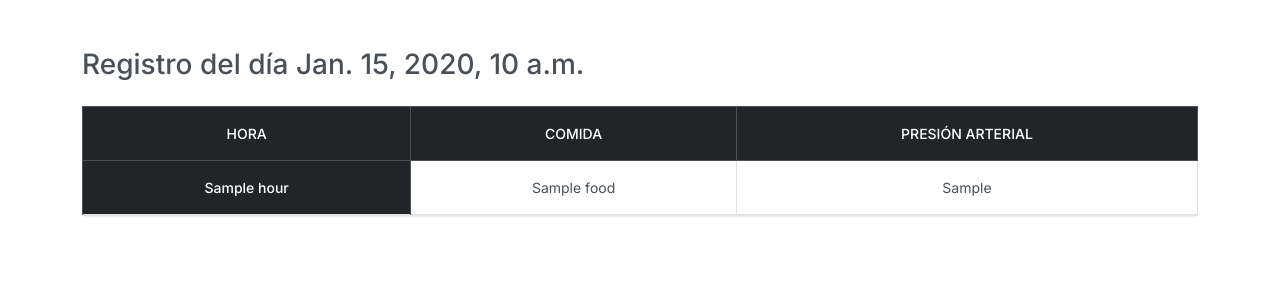
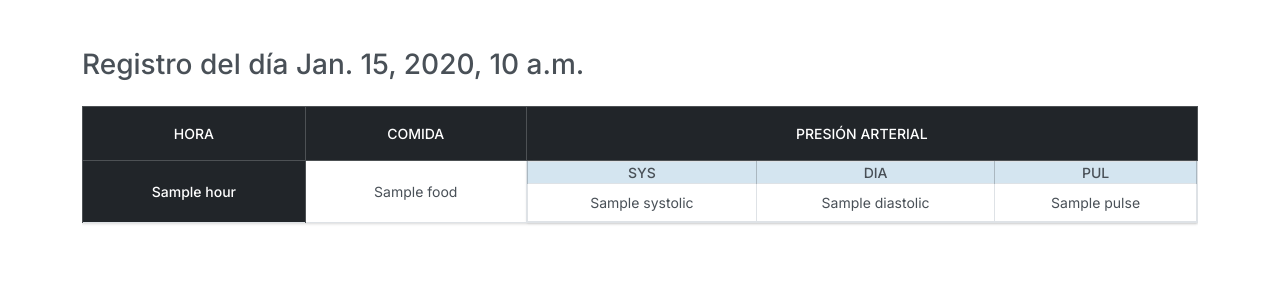
Before and after one commit to samir04m/pulselog, a Django app: template templates/core/daily_log.html in a window 1280 px wide. Shown: the part 56-356 px from the top of the page. Run offline with Django 5.2, Linux system fonts and the light colour scheme; the template is opened without the code that fills it: most values are stand-ins (such as "Sample title", 1, 10 or a date in 2020); some libraries are stand-ins or nearby versions.

Commit message:
Improves blood pressure visualization

```diff
--- a/core/views.py
+++ b/core/views.py
@@ -105,7 +105,8 @@ def check_daily_log(request, date):
     for bp in bloodPressureLogs:
         local_date = localtime(bp.date)
         hour = local_date.hour
-        bp_by_hour[hour].append(f"{bp.systolic}, {bp.diastolic}, {bp.pulse}")
+        # bp_by_hour[hour].append(f"{bp.systolic}, {bp.diastolic}, {bp.pulse}")
+        bp_by_hour[hour].append(bp)
 
     for food in foodLogs:
         local_date = localtime(food.date)
--- a/static/css/myStyles.css
+++ b/static/css/myStyles.css
@@ -1,3 +1,13 @@
 .form-control {
     font-size: 16px !important;
 }
+
+td.table-yellow {
+    background-color: yellow !important;
+    color: black;
+}
+
+td.table-red {
+    background-color: red !important;
+    color: white;
+}
--- a/templates/core/daily_log.html
+++ b/templates/core/daily_log.html
@@ -26,10 +26,25 @@
                                 <div class="text-muted small">—</div>
                             {% endif %}
                         </td>
-                        <td>
+                        <td class="p-0">
                             {% if item.bp %}
                                 {% for bp in item.bp %}
-                                    <div>{{ bp }}</div>
+                                    <table class="table table-bordered table-sm mb-0">
+                                        <thead>
+                                            <tr>
+                                                <th class="table-info p-0">SYS</th>
+                                                <th class="table-info p-0">DIA</th>
+                                                <th class="table-info p-0">PUL</th>
+                                            </tr>
+                                        </thead>
+                                        <tbody>
+                                            <tr>
+                                                <td class="{% if bp.systolic >= 140 %}table-red{% endif %}">{{ bp.systolic }}</td>
+                                                <td class="{% if bp.diastolic >= 90 %}table-red{% endif %}">{{ bp.diastolic }}</td>
+                                                <td class="{% if bp.pulse > 100 %}table-yellow{% endif %}">{{ bp.pulse }}</td>
+                                            </tr>
+                                        </tbody>
+                                    </table>
                                 {% endfor %}
                             {% else %}
                                 <div class="text-muted small">—</div>
```
